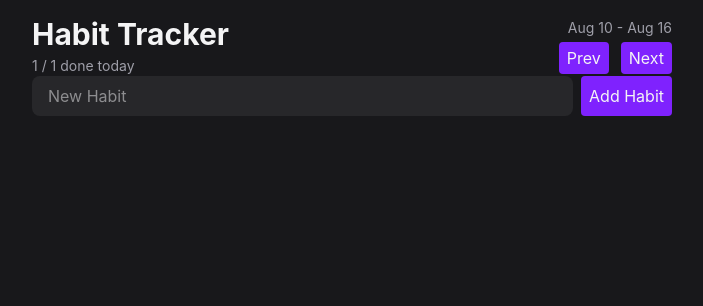
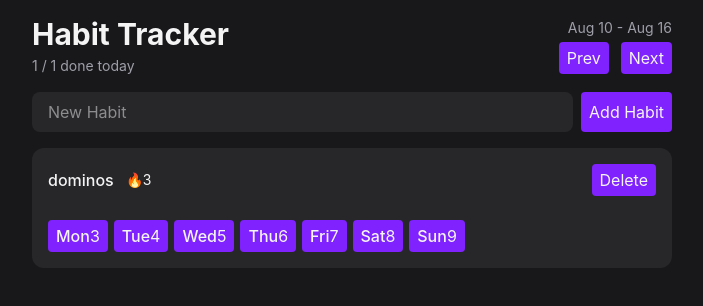
Before and after one commit to vincentfinalversion/habit-tracker, a React (Vite) app in the folder frontend/: page / in a window 1280 px wide. Shown: the top 306 px of the page, without its empty margins (288-991 px from the left). Built offline with nearby package versions, Linux system fonts and the light colour scheme.

Commit message:
HabitList component created

```diff
--- a/frontend/package.json
+++ b/frontend/package.json
@@ -11,6 +11,7 @@
   },
   "dependencies": {
     "@tailwindcss/vite": "^4.3.3",
+    "date-fns": "^4.4.0",
     "react": "^19.2.8",
     "react-dom": "^19.2.8",
     "tailwindcss": "^4.3.3"
--- a/frontend/src/App.tsx
+++ b/frontend/src/App.tsx
@@ -1,9 +1,11 @@
 import Header from './components/Header/Header.tsx';
 import HabitForm from './components/HabitForm/HabitForm.tsx';
+import HabitList from './components/HabitList/HabitList.tsx';
 
 export default function App(){
-  return <div className="max-w-2xl mx-auto p-4 flex-col gap-4">
+  return <div className="max-w-2xl mx-auto p-4 flex flex-col gap-4">
     <Header />
     <HabitForm />
+    <HabitList />
   </div>
 }
--- /dev/null
+++ b/frontend/src/components/HabitList/HabitList.tsx
@@ -0,0 +1,53 @@
+import Button from "../Button/Button.tsx";
+import { startOfWeek, endOfWeek, eachDayOfInterval, format } from "date-fns";
+
+function HabitList(){
+  const habits = [
+		{ id: "2", name: "dominos"},
+	]
+
+  if (habits.length === 0) {
+    return <p className="text-center text-zinc-500 py-12">
+      No habits yet. Add one above to get started!
+    </p>
+  }
+
+	return (
+		<div className="flex flex-col gap-3">
+			{habits.map(habit => (
+				<HabitItem key={habit.id} habit={habit} />
+			))}
+    </div>
+	)
+}
+
+type HabitItemProps = {
+	habit: { id:string; name: string;}
+}
+
+function HabitItem( {habit}: HabitItemProps ){
+	const visibleDates = eachDayOfInterval({
+		start: startOfWeek(new Date(), { weekStartsOn: 1 }),
+		end: endOfWeek(new Date(), { weekStartsOn: 1 }),
+	})
+
+	return <div className="rounded-xl bg-zinc-800 p-4 flex flex-col gap-3">
+		<div className="flex items-center justify-between mb-3">
+			<div className="flex gap-3 items-center">
+				<span className="font-medium">{habit.name}</span>
+				<span className="text-sm">🔥3</span>
+			</div>
+			<Button>Delete</Button>
+		</div>
+		<div className="flex gap-1.5">
+			{visibleDates.map(date => (
+				<Button key={date.toISOString()}>
+						<span className="font-medium">{format(date, "EEE")}</span>
+						<span>{format(date, "d")}</span>
+				</Button>
+			))}
+		</div>
+	</div>
+}
+
+export default HabitList;
```
Also changed, not shown: 1 other file (tests, documents, lock files or other folders).
